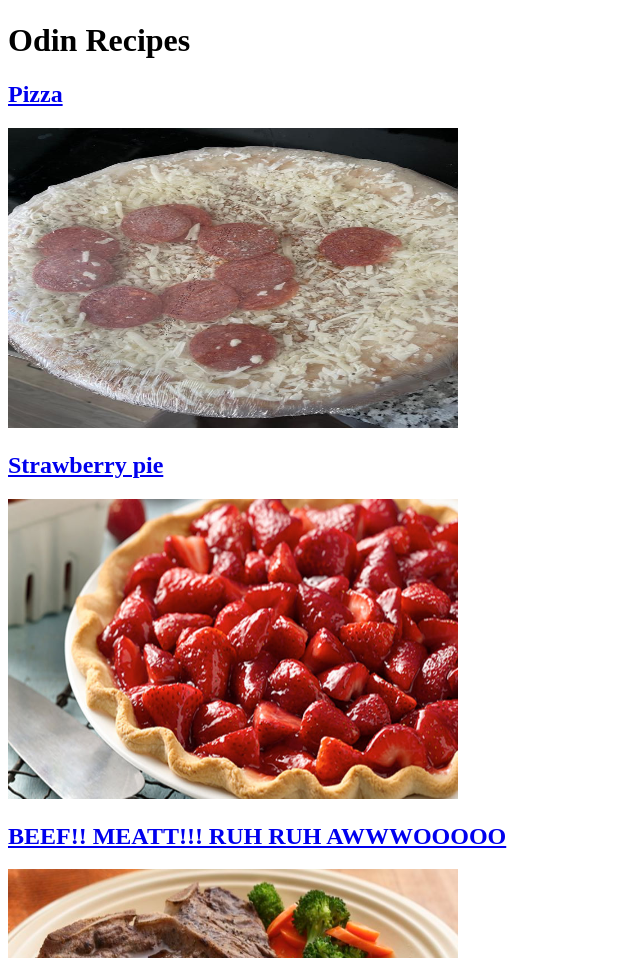
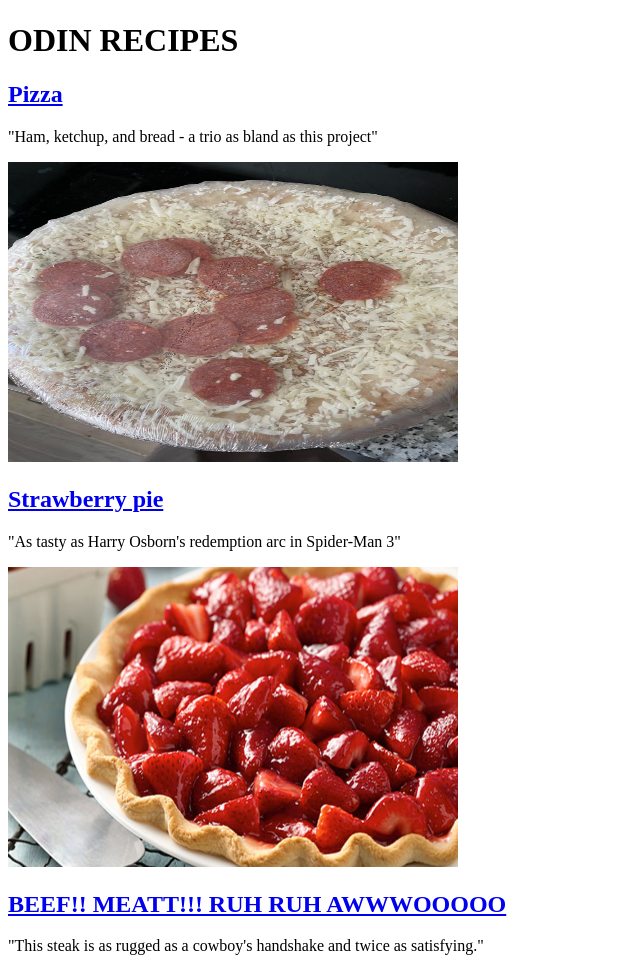
Before and after one commit to BogserPls/odin-recipes, a plain HTML site: page index.html in a window 1280 px wide. Shown: the part 161-1119 px from the top of the page, without its empty margins (0-640 px from the left). Drawn offline with Linux system fonts and the light colour scheme.

Commit message:
Add two style.css files for index and recipes
Added some style to the main page and a little different styles for recipes pages to have some *diversity*

```diff
--- a/index.html
+++ b/index.html
@@ -3,21 +3,33 @@
     <head>
         <meta charset="UTF-8">
         <title>Odin Recipes</title>
+        <link rel="stylesheet" href="style.css">
     </head>
     <body>
        <img src="./img/programmermyself.jpg" width="600" alt="">
-        <h1>Odin Recipes</h1>
+        <h1>ODIN RECIPES</h1>
         <a href="recipes/pizzatime.html">
         <h2>Pizza</h2>
-        <img src="./img/frozenpizza.jpg" width="450" height="300" alt="frozen pizza"></a>
+        </a>
+        <p class="quote">"Ham, ketchup, and bread - a trio as bland as this project"</p>
+        <a href="recipes/pizzatime.html">
+        <img src="./img/frozenpizza.jpg" width="450" height="300" alt="frozen pizza">
+        </a>
 
         <a href="recipes/strawberrypie.html">
         <h2>Strawberry pie</h2>
+        </a>
+        <p class="quote"> "As tasty as Harry Osborn's redemption arc in Spider-Man 3"</p>
+        <a href="recipes/strawberrypie.html">
         <img src="./img/strawberrypie.jpg" width="450" height="300"  alt="strawberrypie">
        </a>
        <a href="recipes/beef.html">
         <h2>BEEF!! MEATT!!! RUH RUH AWWWOOOOO</h2>
+       </a>
+        <p class="quote">"This steak is as rugged as a cowboy's handshake and twice as satisfying."</p>
+        <a href="recipes/beef.html">
         <img src="./img/beefsteak.jpeg" width="450" height="300" alt="steak with vegetables">
+        </a>
 
     </a>
     </body>
```
Also changed, not shown: recipes/pizzatime.html (+1 -0 lines), style-recipes.css (added), style.css (added).
